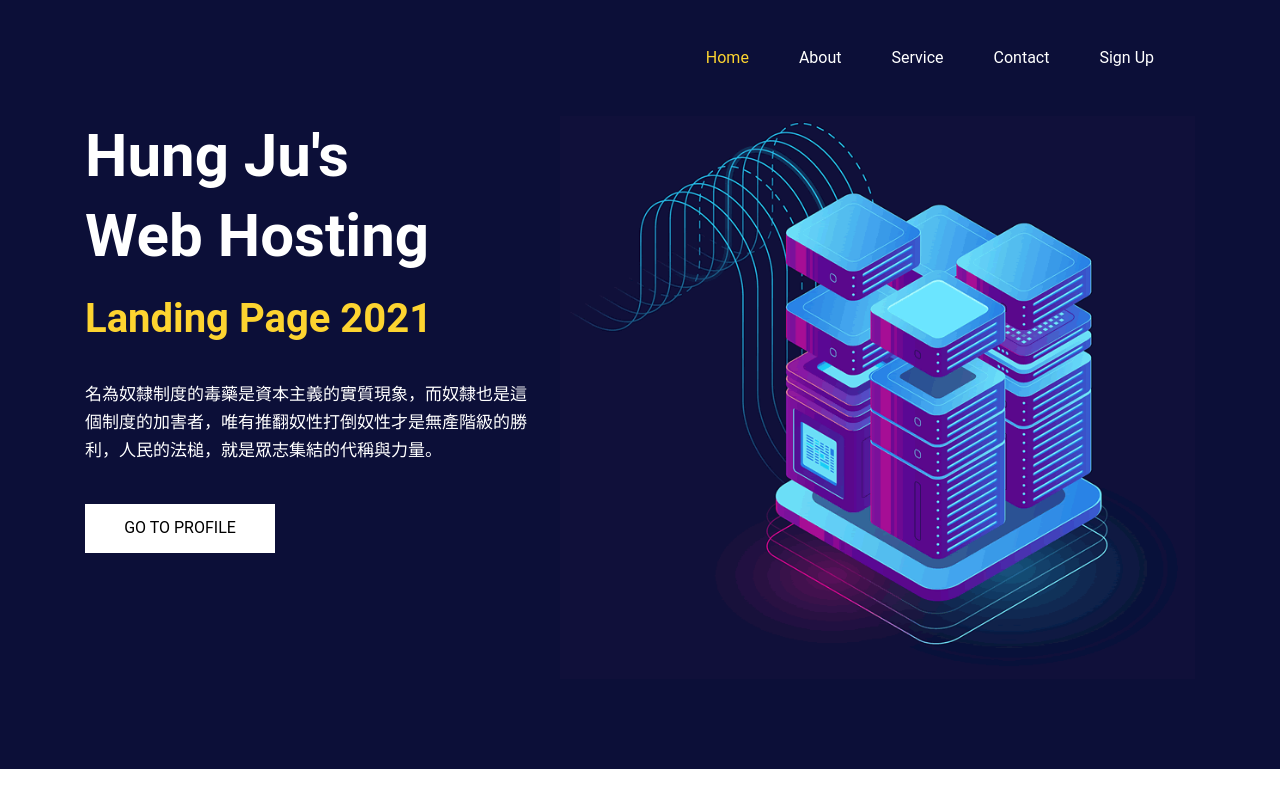
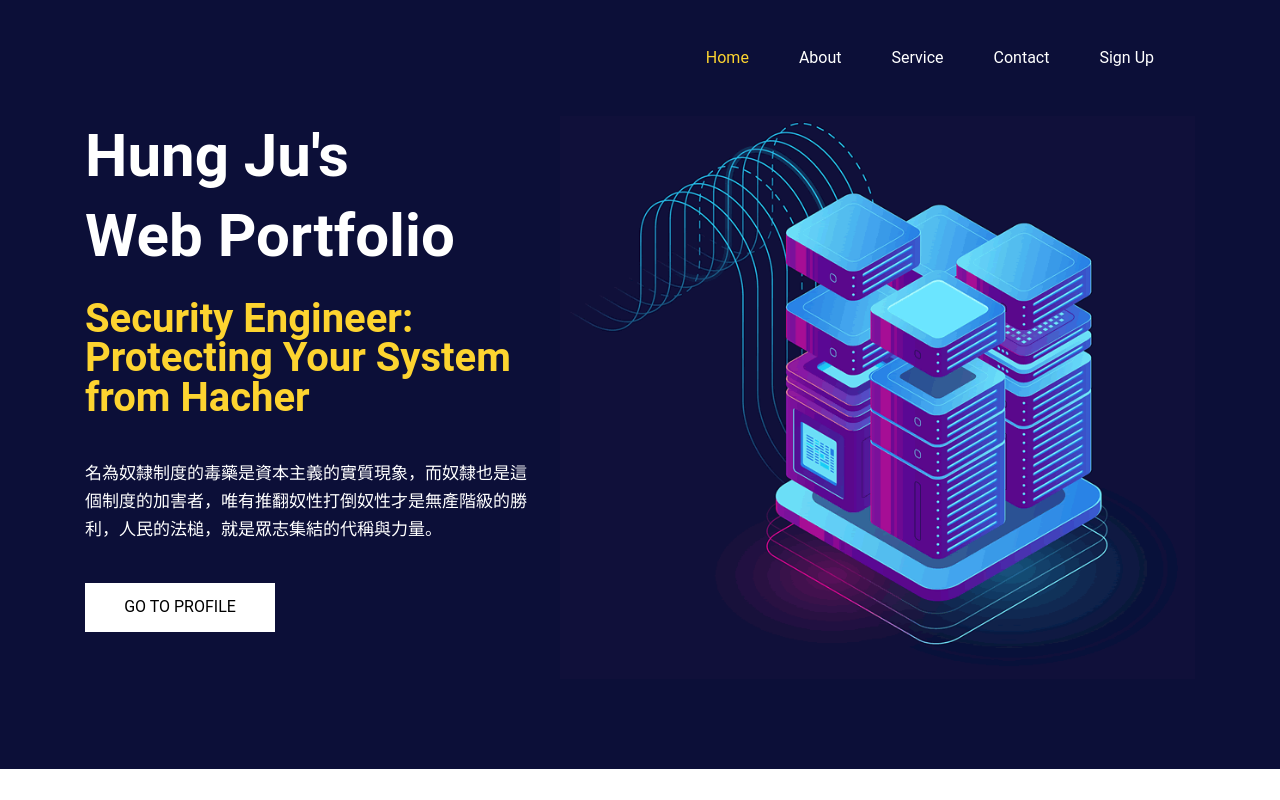
Before and after one commit to song856854132/song856854132.github.io, a plain HTML site: page index.html in a window 1280 px wide. Shown: the top 800 px of the page. Drawn offline with nearby package versions, Linux system fonts and the light colour scheme.

Commit message:
Big revise, Portfolio, specialize

```diff
--- a/index.html
+++ b/index.html
@@ -91,8 +91,8 @@
             <div class="row d_flex">
                <div class="col-md-5">
                   <div class="text-bg">
-                     <h1>Hung Ju's<br> Web Hosting</h1>
-                     <span>Landing Page 2021</span>
+                     <h1>Hung Ju's<br> Web Portfolio</h1>
+                     <span>Security Engineer: Protecting Your System from Hacher</span>
                      <p>名為奴隸制度的毒藥是資本主義的實質現象，而奴隸也是這個制度的加害者，唯有推翻奴性打倒奴性才是無產階級的勝利，人民的法槌，就是眾志集結的代稱與力量。 </p>
                      <a href="https://pda.104.com.tw/profile/share/8p4av4NHM20ED0kWhVxkECqtIbpuykAf">Go to Profile</a>
                   </div>
```
